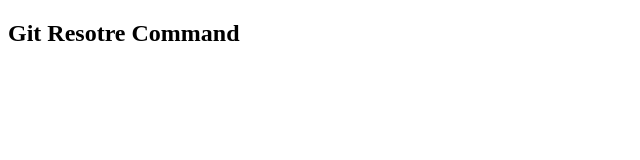
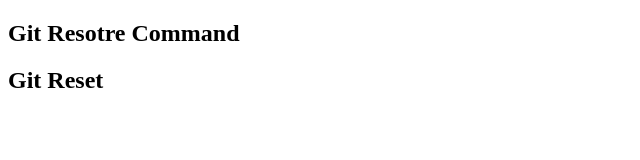
Before and after one commit to DevOps-19/Git-Restore-Command, a plain HTML site: page index.html in a window 1280 px wide. Shown: the whole page, without its empty margins (0-640 px from the left). Drawn offline with Linux system fonts and the light colour scheme.

Commit message:
Update the index.html file

```diff
--- a/index.html
+++ b/index.html
@@ -7,5 +7,6 @@
 </head>
 <body>
     <h2>Git Resotre Command</h2>
+    <h2>Git Reset</h2>
 </body>
 </html>
```
